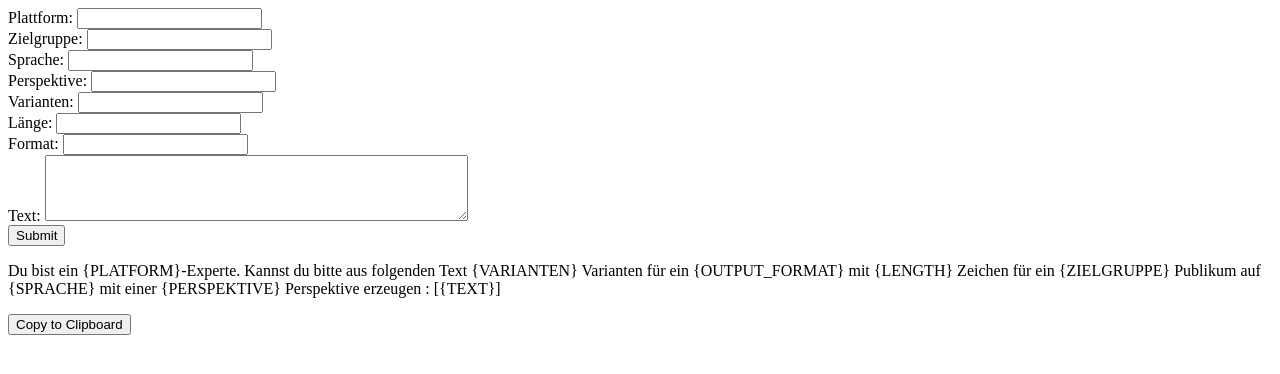
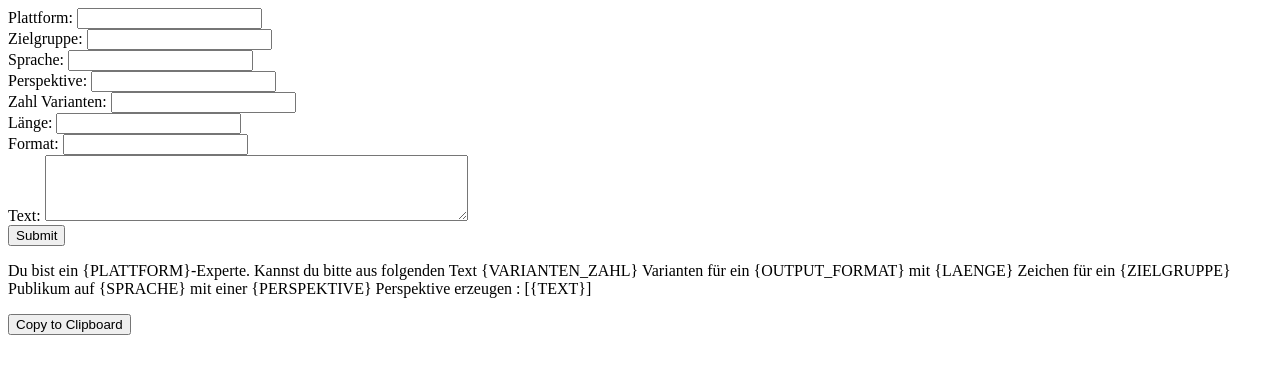
Before and after one commit to mmz-srf/chatgpt-hackday-post-it, a Flask app: page / in a window 1280 px wide. Shown: the top 374 px of the page. Run offline with Flask 3, Linux system fonts and the light colour scheme.

Commit message:
add variables

```diff
--- a/app.py
+++ b/app.py
@@ -5,11 +5,11 @@ app = Flask(__name__)
 @app.route('/', methods=['GET', 'POST'])
 def form():
     message = '''
-    Du bist ein {PLATFORM}-Experte.
+    Du bist ein {PLATTFORM}-Experte.
     Kannst du bitte aus folgenden Text
-    {VARIANTEN} Varianten für ein
+    {VARIANTEN_ZAHL} Varianten für ein
     {OUTPUT_FORMAT}
-    mit {LENGTH} Zeichen
+    mit {LAENGE} Zeichen
     für ein {ZIELGRUPPE} Publikum
     auf {SPRACHE}
     mit einer {PERSPEKTIVE} Perspektive erzeugen
@@ -25,7 +25,15 @@ def form():
         length = request.form.get('length')
         text = request.form.get('text')
 
-        message = message.format(PLATFORM=plattform, ZIELGRUPPE=zielgruppe, SPRACHE=sprache, PERSPEKTIVE=perspektive, VARIANTEN=varianten, OUTPUT_FORMAT=format_, TEXT=text, LENGTH=length)
+        message = message.format(
+            PLATTFORM=plattform,
+            ZIELGRUPPE=zielgruppe,
+            SPRACHE=sprache,
+            PERSPEKTIVE=perspektive,
+            VARIANTEN_ZAHL=varianten,
+            OUTPUT_FORMAT=format_,
+            TEXT=text,
+            LAENGE=length)
 
     return render_template('form.html', message=message)
 
--- a/templates/form.html
+++ b/templates/form.html
@@ -9,7 +9,7 @@
         Zielgruppe: <input type="text" name="zielgruppe"><br>
         Sprache: <input type="text" name="sprache"><br>
         Perspektive: <input type="text" name="perspektive"><br>
-        Varianten: <input type="text" name="varianten"><br>
+        Zahl Varianten: <input type="text" name="varianten"><br>
         Länge: <input type="text" name="length"><br>
         Format: <input type="text" name="format"><br>
         Text: <textarea name="text" rows="4" cols="50"></textarea><br>
```
